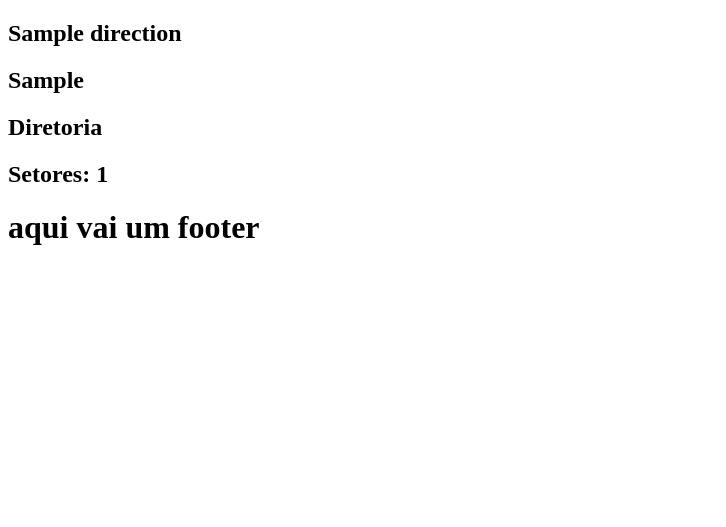
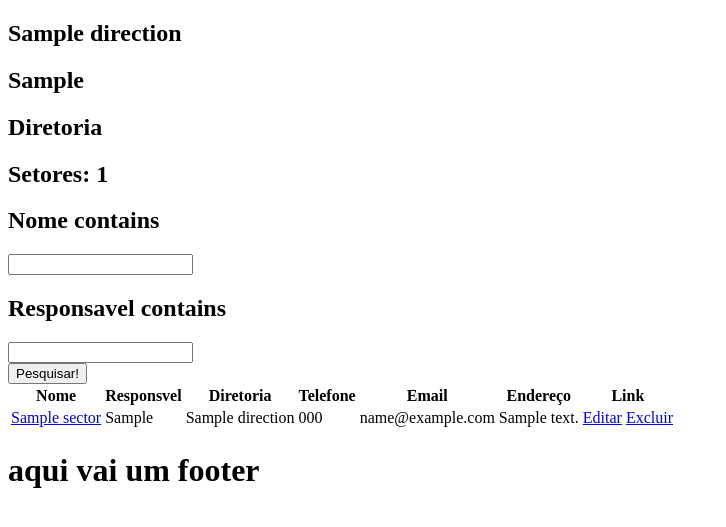
Before and after one commit to Prefeitura-Municipal-de-Novo-Horizonte/sisinfo-v2, a Django app: a page that uses dashboard/templates/setores/diretoria_detail.html in a window 1280 px wide. Shown: the part 47-574 px from the top of the page, without its empty margins (0-726 px from the left). Run offline with Django 4.2, Linux system fonts and the light colour scheme; tables that the repository leaves empty hold one stand-in row (values such as "Sample post"); parts of the project's set-up code (start-up, migrations or seed data) failed here and were passed over.

Commit message:
feat: direction and sector crud ok, data list ok

```diff
--- a/dashboard/templates/setores/diretoria_detail.html
+++ b/dashboard/templates/setores/diretoria_detail.html
@@ -21,8 +21,62 @@
                 </div>
             </div>
         </div>
+        <!-- FORMULARIO DE BUSCA -->
+        <div id="search">
+            <form method="get">
+                <div>
+                    <h2>{{ myFilter.form.name.label }}</h2>
+                    <div>{{ myFilter.form.name }}</div>
+                </div>
+                <div>
+                    <h2>{{ myFilter.form.accountable.label }}</h2>
+                    <div>{{ myFilter.form.accountable }}</div>
+                </div>
+                <div>
+                    <input type="submit" value="Pesquisar!">
+                </div>
+            </form>
+        </div>
         <!-- LISTA SETORES
         # TODO: Adicionar lista dos setores
         -->
+        <div>
+            <table>
+                <thead>
+                    <tr>
+                        <th>Nome</th>
+                        <th>Responsvel</th>
+                        <th>Diretoria</th>
+                        <th>Telefone</th>
+                        <th>Email</th>
+                        <th>Endereço</th>
+                        <th>Link</th>
+                        <th></th>
+                    </tr>
+                </thead>
+                <tbody>
+                    {% for setor in setores %}
+                        <tr>
+                            <td>
+                                <a href="{{ setor.get_absolute_url }}">{{ setor.name }}</a>
+                            </td>
+                            <td>{{ setor.accountable }}</td>
+                            <td>{{ setor.direction }}</td>
+                            <td>{{ setor.phone }}</td>
+                            <td>{{ setor.email }}</td>
+                            <td>{{ setor.address }}</td>
+                            <td>
+                                <a href="{% url 'dashboard:update_setor' setor.slug %}">Editar</a>
+                                <a href="{% url 'dashboard:delete_setor' setor.slug setor.id %}">Excluir</a>
+                            </td>
+                        </tr>
+                    {% empty %}
+                        <tr>
+                            <td colspan="7">Nenhum setor cadastrado!!!</td>
+                        </tr>
+                    {% endfor %}
+                </tbody>
+            </table>
+        </div>
     </section>
 {% endblock content %}
--- a/dashboard/templates/setores/setores.html
+++ b/dashboard/templates/setores/setores.html
@@ -84,7 +84,7 @@
                     {% for setor in setores %}
                         <tr>
                             <td>
-                                <a href="#">{{ setor.name }}</a>
+                                <a href="{{ setor.get_absolute_url }}">{{ setor.name }}</a>
                             </td>
                             <td>{{ setor.accountable }}</td>
                             <td>{{ setor.direction }}</td>
--- a/dashboard/views.py
+++ b/dashboard/views.py
@@ -1,6 +1,5 @@
 from django.contrib import messages
 from django.contrib.messages import constants
-from django.http import HttpResponse
 from django.shortcuts import get_object_or_404, redirect, render
 from django.shortcuts import resolve_url as r
 from django.urls import reverse
@@ -47,9 +46,14 @@ def direction_detail(request, slug):
     diretoria = get_object_or_404(Direction, slug=slug)
     setores = Sector.objects.filter(direction=diretoria.id)
     total_setores = setores.count()
+
+    myFilter = SectorFilter(request.GET, queryset=setores)
+    setores = myFilter.qs
+
     context = {
         'diretoria': diretoria,
         'setores': setores,
+        'myFilter': myFilter,
         'total_setores': total_setores,
     }
     return render(request, 'setores/diretoria_detail.html', context)
@@ -125,6 +129,14 @@ def sectors(request):
     return render(request, 'setores/setores.html', context)
 
 
+def sector_detail(request, slug):
+    setor = get_object_or_404(Sector, slug=slug)
+    context = {
+            'setor': setor,
+        }
+    return render(request, 'setores/setor_detail.html', context)
+
+
 def sector_update(request, slug):
     setor = get_object_or_404(Sector, slug=slug)
     form = SectorForm(instance=setor)
```
Also changed, not shown: dashboard/templates/setores/setor_detail.html (+11 -0 lines).
